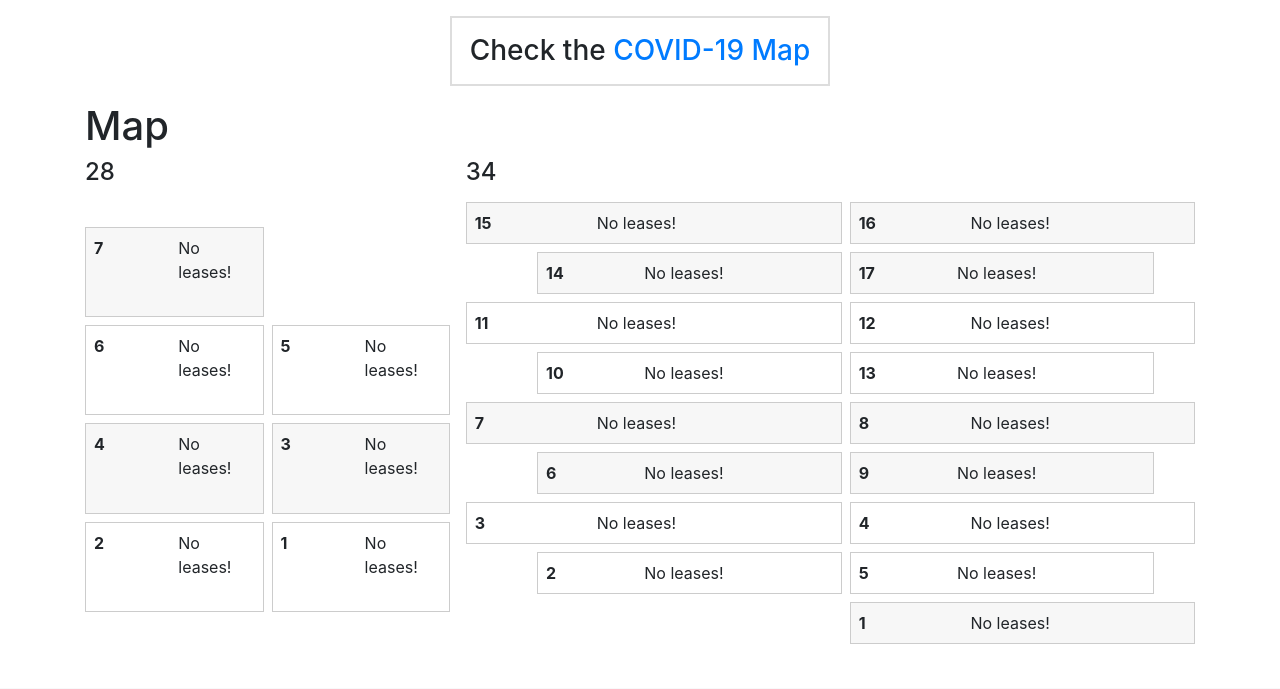
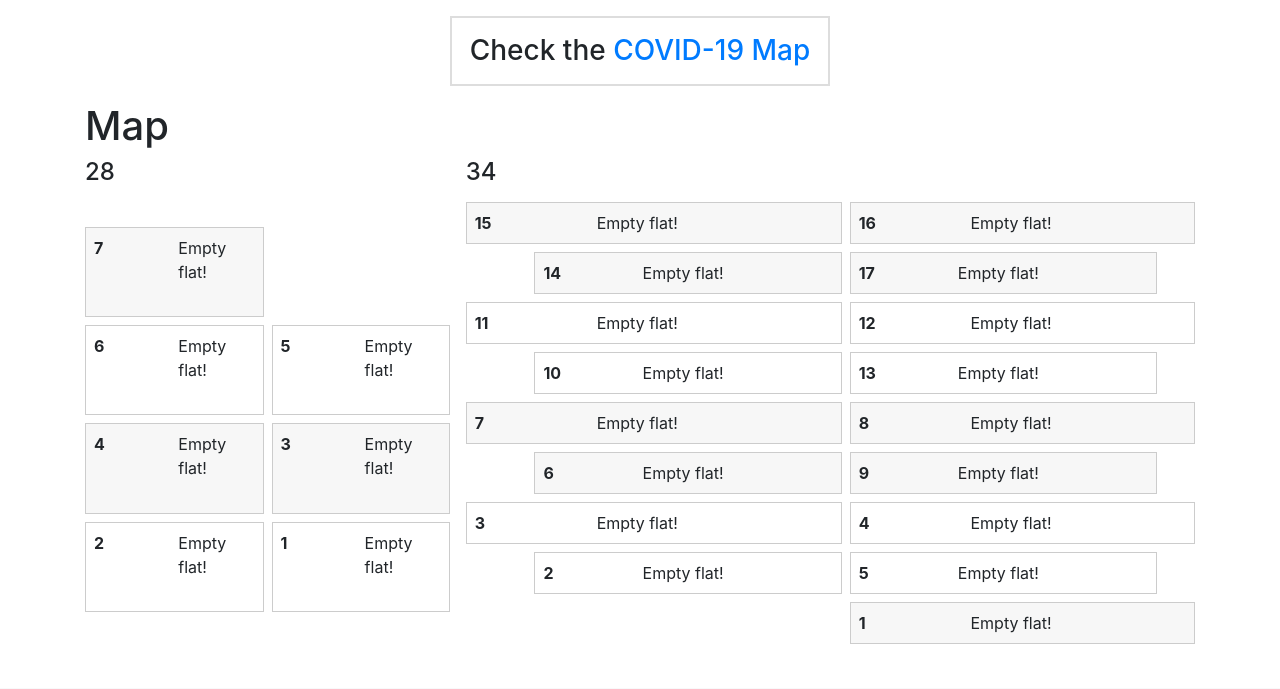
Before and after one commit to eshc/eshc-intranet, a Django app: page /map/ in a window 1280 px wide. Shown: the part 56-745 px from the top of the page. Run offline with Django 3.2, Linux system fonts and the light colour scheme; the visitor is signed in with stand-in values (Sample User, id 1); data that the repository does not hold is empty; parts of the project's set-up code (start-up, migrations or seed data) failed here and were passed over; some libraries are stand-ins or nearby versions.

Commit message:
First attempt at room-based map

```diff
--- a/home/templates/home/map.html
+++ b/home/templates/home/map.html
@@ -129,19 +129,19 @@
 		<div class="wrapper">
 		  <div class="building28">
 		  <h4>28</h4>
-        {% for f in leases_28  %}
+        {% for f in flats_28  %}
 		    <div class=f{{f.flat}}>
 		      <strong>{{f.flat}}</strong>
-          {% include "snippets/flat.html" with flat=f.leases size=5 %}
+          {% include "snippets/flat.html" with flat=f.flats size=5 %}
 		    </div>
         {% endfor %}
 	    </div>
 		  <div class="building34">
 		  <h4>34</h4>
-        {% for f in leases_34  %}
+        {% for f in flats_34  %}
 		    <div class=b{{f.flat}}>
 		      <strong>{{f.flat}}</strong>
-          {% include "snippets/flat.html" with flat=f.leases size=f.size %}
+          {% include "snippets/flat.html" with flat=f.flats size=f.size %}
 		    </div>
         {% endfor %}
 	    </div>
--- a/home/templates/snippets/flat.html
+++ b/home/templates/snippets/flat.html
@@ -1,8 +1,8 @@
-{% for lease in flat %}
+{% for room in flat %}
   <div id="tooltip">
-    <p>{{ lease.room }}: {{ lease.user.first_name }} {{ lease.user.last_name }}<span>
-        Start Date: {{ lease.start_date }}
-        End date: {{ lease.end_date }}</span></p>
+    <p>{{ room.room_id }}: {{ room.user.first_name }} {{ room.user.last_name }}<span>
+        <!-- Start Date: {{ lease.start_date }}
+        End date: {{ lease.end_date }} --></span></p>
   </div>
   {% if forloop.last %}
     {% if forloop.counter != size %}
@@ -10,5 +10,5 @@
     {% endif %}
   {% endif %}
   {% empty %}
-  <div>No leases!</div>
+  <div>Empty flat!</div>
 {% endfor %}
--- a/home/views.py
+++ b/home/views.py
@@ -42,7 +42,7 @@ from leases.models import Lease, Inventory
 from .forms import UserEditForm, ProfileEditForm, PointAddForm, UpdateForm, MinutesForm, SignupWithProfileForm  # WgEditForm
 
 from users.decorators import has_share, check_group, current_member_required
-from home.models import GM, Point, WgUpdate, Minutes, Role
+from home.models import GM, Point, WgUpdate, Minutes, Role, Room
 from whiteboard.models import Note
 from django.core.mail import send_mail
 import apply.models
@@ -203,12 +203,18 @@ def edit_profile(request):
 def map(request):
     # current leases
     leases = Lease.objects.filter(start_date__lte=datetime.date.today()).filter(end_date__gte=datetime.date.today())
+    rooms = Room.objects.all()
 
     sizes_34 = [5,3,5,5,3,4,5,5,3,4,5,5,3,4,5,5,3]
 
-    context = {'leases': leases,
-               'leases_28': [ {'leases': leases.filter(building=28,flat=i), 'flat': i} for i in range(1,8)],
-               'leases_34': [ {'leases': leases.filter(building=34,flat=i), 'flat': i,'size':sizes_34[i-1]} for i in range(1,18)]}
+    # context = {'leases': leases,
+    #            'leases_28': [ {'leases': leases.filter(building=28,flat=i), 'flat': i} for i in range(1,8)],
+    #            'leases_34': [ {'leases': leases.filter(building=34,flat=i), 'flat': i,'size':sizes_34[i-1]} for i in range(1,18)]}
+
+    context = {#'leases': leases,
+               'flats_28': [ {'rooms': rooms.filter(building=28,flat=i), 'flat': i} for i in range(1,8)],
+               'flats_34': [ {'rooms': rooms.filter(building=34,flat=i), 'flat': i-7,'size':sizes_34[i-8]} for i in range(8,25)]}
+
     return render(request, 'home/map.html', context)
 
 
--- a/leases/models.py
+++ b/leases/models.py
@@ -2,15 +2,14 @@ from django.db import models
 from django.contrib.auth.models import User
 from django.db.models import CASCADE
 
+from home.models import Room
 
 class Lease(models.Model):
 	user = models.ForeignKey(User, on_delete=CASCADE)
 	lease_type = models.CharField(max_length=10)
 	start_date = models.DateField('start date')
 	end_date = models.DateField('end date')
-	building = models.PositiveIntegerField('building number')
-	flat = models.PositiveIntegerField('flat number')
-	room = models.CharField(max_length=1)
+	room = models.ForeignKey(Room,on_delete=CASCADE)
 	date_signed = models.DateField('date signed')
 	emergency_contact_name = models.CharField(verbose_name='emergency contact name', max_length=100, default='', blank=True)
 	emergency_contact_phone = models.CharField(verbose_name='emergency contact phone', max_length=32, default='', blank=True)
```
Also changed, not shown: home/models.py (+14 -0 lines).
